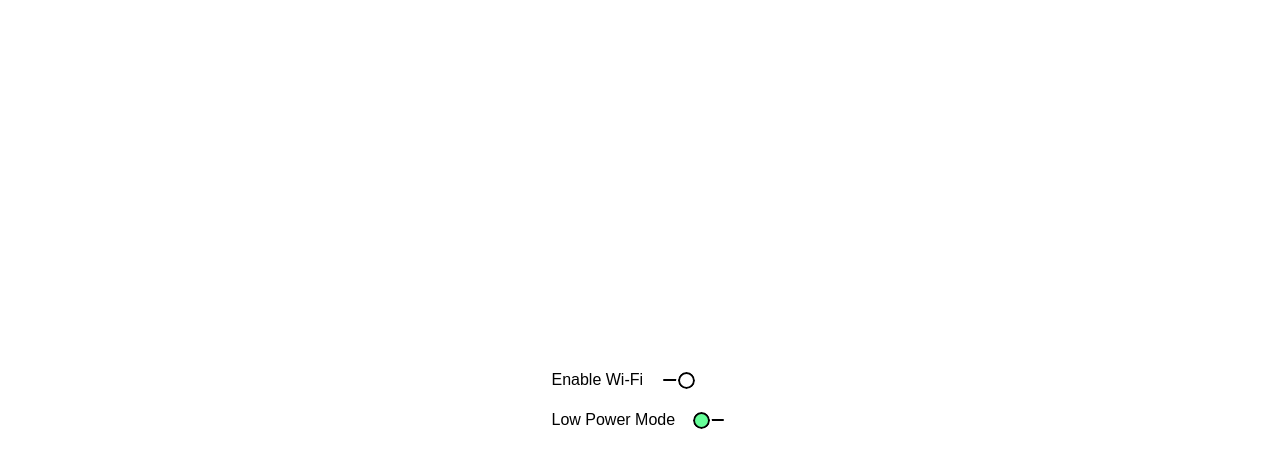
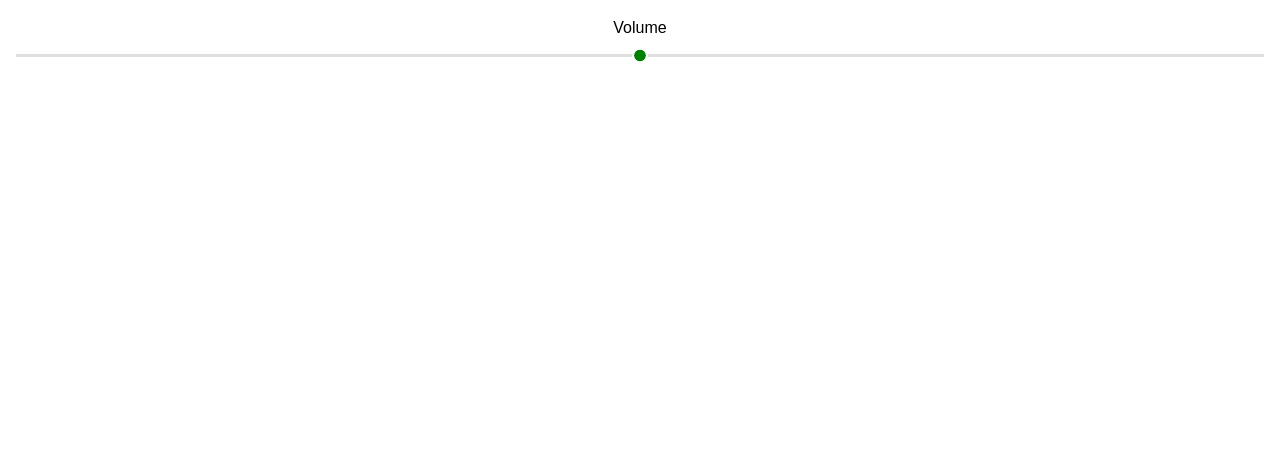
Before and after one commit to arnoldpaye/react-joy, a React (Vite) app: page / in a window 1280 px wide. Shown: the top 468 px of the page. Built offline with nearby package versions, Linux system fonts and the light colour scheme; a web font is replaced by a local one.

Commit message:
feat: replace toggle component with volume slider implementation

```diff
--- a/src/App.jsx
+++ b/src/App.jsx
@@ -1,27 +1,11 @@
 import React from "react";
 
-import useToggle from "./hooks/use-toggle";
-import Toggle from "./components/Toggle";
+import VolumeSlider from "./components/VolumeSlider";
 
 function App() {
-  const [enableWifi, toggleEnableWifi] = useToggle(true);
-  const [lowPowerMode, toggleLowPowerMode] = useToggle(false);
+  const [volume, setVolume] = React.useState(50);
 
-  return (
-    <main>
-      <Toggle
-        label="Enable Wi-Fi"
-        checked={enableWifi}
-        onClick={toggleEnableWifi}
-      />
-      <Toggle
-        className="green-toggle"
-        label="Low Power Mode"
-        checked={lowPowerMode}
-        onClick={toggleLowPowerMode}
-      />
-    </main>
-  );
+  return <VolumeSlider volume={volume} setVolume={setVolume} />;
 }
 
 export default App;
--- a/src/components/Slider.jsx
+++ b/src/components/Slider.jsx
@@ -2,15 +2,17 @@ import React from "react";
 
 import styles from "./Slider.module.css";
 
-function Slider({ label, ...delegated }) {
+function Slider({ label, className = "", ...delegated }) {
   const id = React.useId();
+
+  const sliderClassName = `${styles.slider} ${className}`;
 
   return (
     <div className={styles.wrapper}>
       <label htmlFor={id} className={styles.label}>
         {label}
       </label>
-      <input type="range" id={id} className={styles.slider} {...delegated} />
+      <input {...delegated} type="range" id={id} className={styles.slider} />
     </div>
   );
 }
--- a/src/components/Slider.module.css
+++ b/src/components/Slider.module.css
@@ -25,7 +25,6 @@
   outline-offset: 6px;
   cursor: pointer;
 }
-
 .slider::-webkit-slider-thumb {
   appearance: none;
   height: var(--handle-size);
@@ -36,15 +35,7 @@
   transform: translateY(calc(-50% + var(--track-size) / 2));
   outline: 2px solid var(--bg);
 }
-.slider::-moz-range-thumb {
-  background: var(--handle-color);
-  border: 2px solid var(--bg);
-  border-radius: var(--handle-radius);
-  height: var(--handle-size);
-  width: var(--handle-size);
-}
-.slider:active::-webkit-slider-thumb,
-.slider:active::-moz-range-thumb {
+.slider:active::-webkit-slider-thumb {
   cursor: grabbing;
   background: var(--handle-active-color);
 }
@@ -58,7 +49,6 @@
 .slider::-moz-range-track {
   background: var(--track-color);
 }
-.slider:active::-webkit-slider-runnable-track,
-.slider:active::-moz-range-track {
+.slider:active::-webkit-slider-runnable-track {
   background: var(--track-active-color);
 }
--- /dev/null
+++ b/src/components/Slider_className.jsx
@@ -0,0 +1,20 @@
+import React from "react";
+
+import styles from "./Slider.module.css";
+
+function Slider({ label, className = "", ...delegated }) {
+  const id = React.useId();
+
+  const sliderClassName = `${styles.slider} ${className}`;
+
+  return (
+    <div className={styles.wrapper}>
+      <label htmlFor={id} className={styles.label}>
+        {label}
+      </label>
+      <input {...delegated} type="range" id={id} className={sliderClassName} />
+    </div>
+  );
+}
+
+export default Slider;
--- /dev/null
+++ b/src/components/VolumeSlider.jsx
@@ -0,0 +1,21 @@
+import React from "react";
+
+import Slider from "./Slider_className";
+import styles from "./VolumeSlider.module.css";
+
+function VolumeSlider({ volume, setVolume }) {
+  return (
+    <Slider
+      label="Volume"
+      min={0}
+      max={100}
+      value={volume}
+      className={styles.volumeSlider}
+      onChange={(event) => {
+        setVolume(event.target.value);
+      }}
+    />
+  );
+}
+
+export default VolumeSlider;
--- /dev/null
+++ b/src/components/VolumeSlider.module.css
@@ -0,0 +1,5 @@
+.volumeSlider {
+  --handle-size: 12px;
+  --handle-color: green;
+  --handle-active-color: lightgreen;
+}
--- a/src/styles.css
+++ b/src/styles.css
@@ -1,77 +1,11 @@
+/* Basic theme styles */
 body {
-  margin: 0px;
-  padding: 0px;
+  padding: 16px;
+  font-family: "Wotfard", sans-serif;
 }
 
 main {
-  height: 100vh;
-  display: grid;
-  place-content: center;
-  gap: 16px;
+  width: 100%;
+  max-width: 300px;
+  margin: 0 auto;
 }
-
-.green-toggle {
-  --color-primary: hsl(140deg 100% 70%);
-}
-
-.wrapper {
-  display: flex;
-  gap: 16px;
-  isolation: isolate;
-}
-
-.toggle {
-  --size: 17px;
-  --padding: calc(var(--size) * 0.1);
-  --width: calc(var(--size) * 2 + var(--padding) * 2);
-  --radius: calc(var(--size) * 0.25);
-  --handle-color: var(--color-primary, white);
-  --color-text: black;
-  --backdrop-color: white;
-
-  border: none;
-  background: transparent;
-  cursor: pointer;
-  position: relative;
-  width: var(--width);
-  padding: var(--padding);
-}
-.toggle::before {
-  content: "";
-  position: absolute;
-  z-index: 0;
-  top: -8px;
-  left: -8px;
-  right: -8px;
-  bottom: -8px;
-}
-.toggle::after {
-  content: "";
-  position: absolute;
-  z-index: 1;
-  top: 0;
-  left: var(--radius);
-  right: var(--radius);
-  bottom: 0;
-  margin: auto;
-  height: 2px;
-  background: var(--color-text);
-  border-radius: 10px;
-}
-.toggle:focus-visible {
-  outline: 2px auto var(--color-primary);
-  outline-offset: 2px;
-}
-
-.ball {
-  display: flex;
-  position: relative;
-  z-index: 2;
-  width: var(--size);
-  height: var(--size);
-  border-radius: 50%;
-  background: var(--handle-color);
-  border: 2px solid var(--color-text);
-  outline: 2px solid var(--backdrop-color);
-  transition: transform 400ms cubic-bezier(0.1, 0.78, 0.38, 1.06);
-}
```
Also changed, not shown: src/components/Slider_props.jsx (added, +34 -0 lines).
